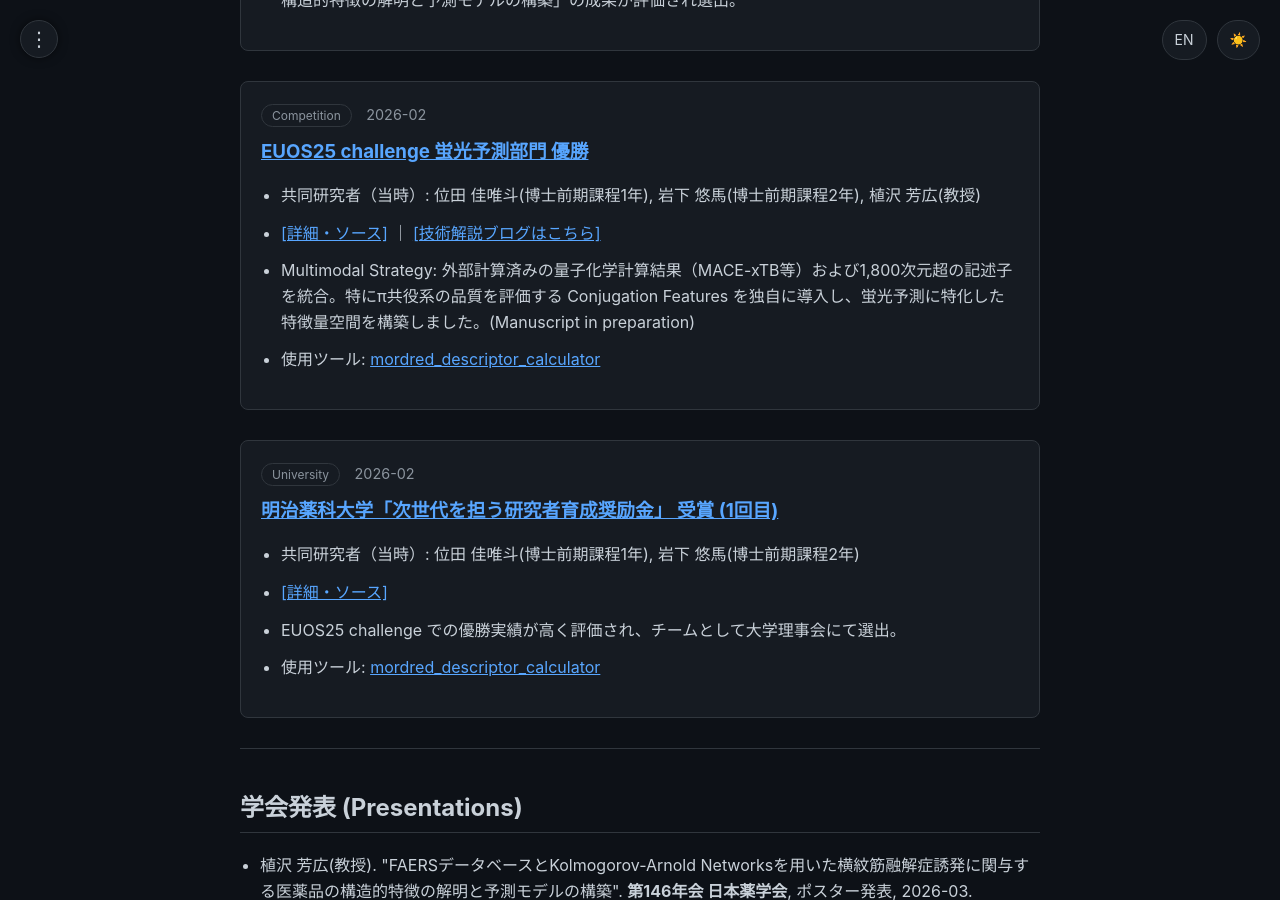
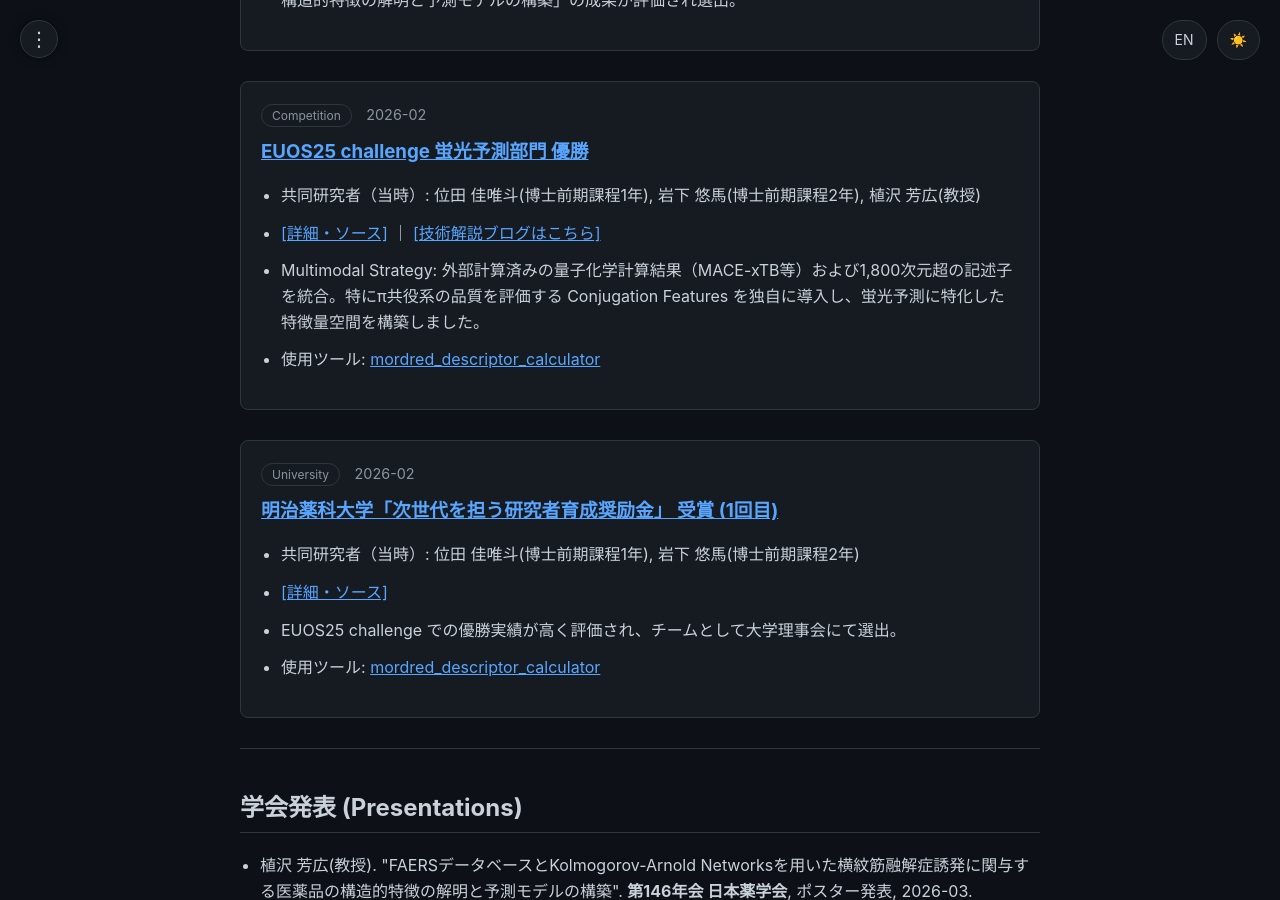
Before and after one commit to 377H-Miru/377H-Miru.github.io, a Jekyll site: the page built from achievements.html, in a window 1280 px wide and 900 px high, scrolled down 942 px. Built offline with Jekyll 4.4.1, drawn with Linux system fonts in a browser that asks for light colours.

Commit message:
Correction: Removed all mentions of manuscript preparation/submission status

```diff
--- a/_data/achievements.json
+++ b/_data/achievements.json
@@ -50,8 +50,8 @@
       "blog_url": "/posts/2026-02-25-euos25-review",
       "authors_ja": "位田 佳唯斗(博士前期課程1年), 岩下 悠馬(博士前期課程2年), 植沢 芳広(教授)",
       "authors_en": "Kaito Inden (M1), Yuma Iwashita (M2), Prof. Yoshihiro Uesawa",
-      "description_ja": "Multimodal Strategy: 外部計算済みの量子化学計算結果（MACE-xTB等）および1,800次元超の記述子を統合。特にπ共役系の品質を評価する Conjugation Features を独自に導入し、蛍光予測に特化した特徴量空間を構築しました。(Manuscript in preparation)",
-      "description_en": "Multimodal Strategy: Integrated pre-calculated quantum chemistry results (e.g., MACE-xTB) and 1,800+ descriptors. Specifically, developed a specialized feature space for fluorescence prediction by introducing unique Conjugation Features to evaluate the quality of π-conjugated systems. (Manuscript in preparation)"
+      "description_ja": "Multimodal Strategy: 外部計算済みの量子化学計算結果（MACE-xTB等）および1,800次元超の記述子を統合。特にπ共役系の品質を評価する Conjugation Features を独自に導入し、蛍光予測に特化した特徴量空間を構築しました。",
+      "description_en": "Multimodal Strategy: Integrated pre-calculated quantum chemistry results (e.g., MACE-xTB) and 1,800+ descriptors. Specifically, developed a specialized feature space for fluorescence prediction by introducing unique Conjugation Features to evaluate the quality of π-conjugated systems. "
     }
   ],
   "presentations": [
--- a/projects.html
+++ b/projects.html
@@ -16,7 +16,7 @@
     <li><b>技術的課題へのアプローチ:</b>
         KANは高い関数近似能力を持つ一方で、多次元入力（ECFP等）に対する計算コストの急激な増大や、過学習への脆弱性が公知の課題として存在します。本プロジェクトでは、特定の正則化手法やアーキテクチャの工夫を導入し、<b>「解釈性とスケーラビリティのトレードオフ」</b>をどのように克服できるかという観点から検証を進めています。
     </li>
-    <li><b>取り組み:</b> 第146年会 日本薬学会にて発表、および論文投稿に向けた準備を進めています。[Status: In preparation]</li>
+    <li><b>取り組み:</b> 第146年会 日本薬学会にて発表</li>
     <li><b>リソース:</b> <a href="https://github.com/377H-Miru/ecfp_cli" target="_blank">ecfp_cli</a> ｜ <a href="/posts/2026-04-02-kan-research-overview">技術解説ブログ</a></li>
 </ul>
 
```
Also changed, not shown: projects.md (+1 -1 lines).
